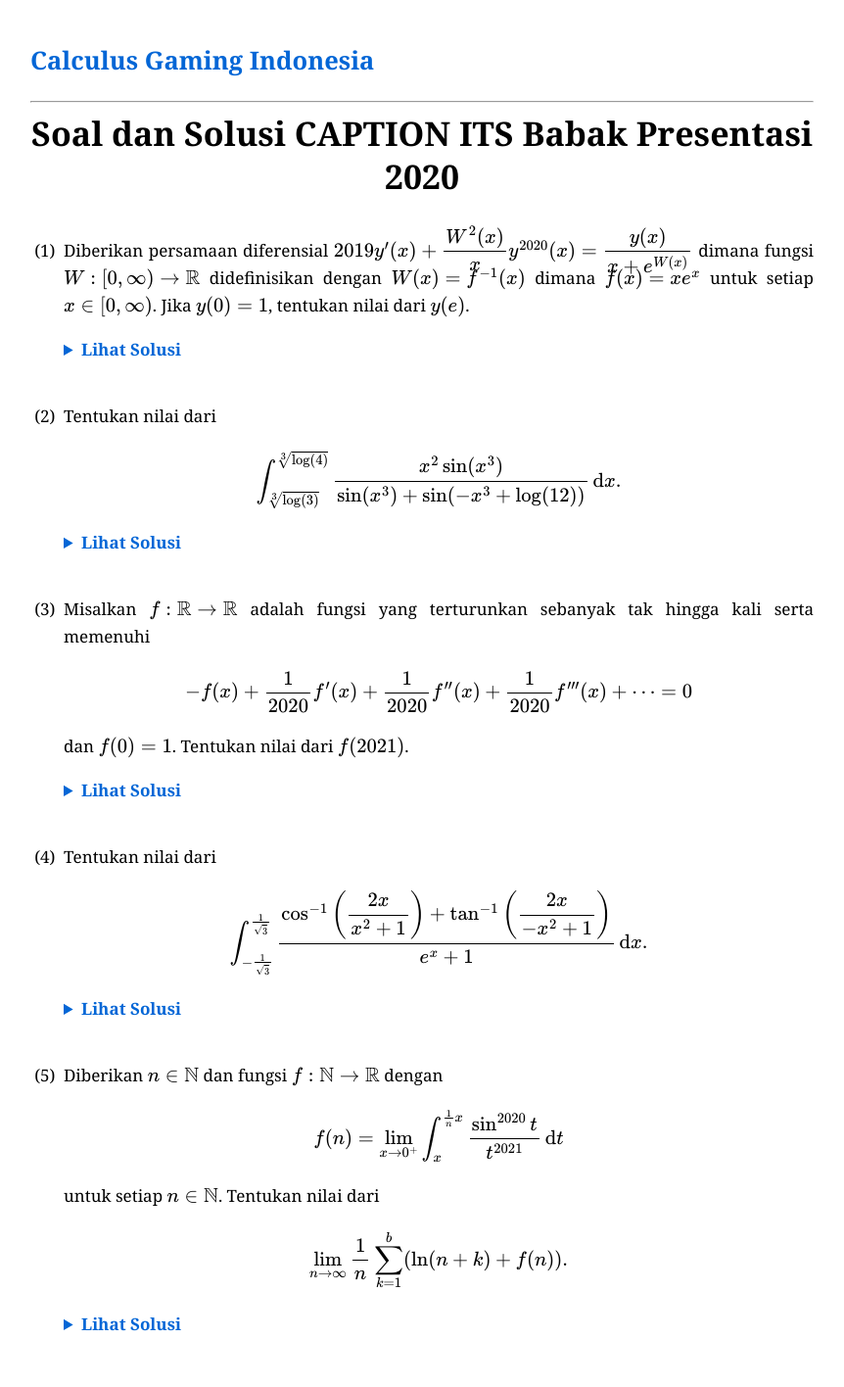
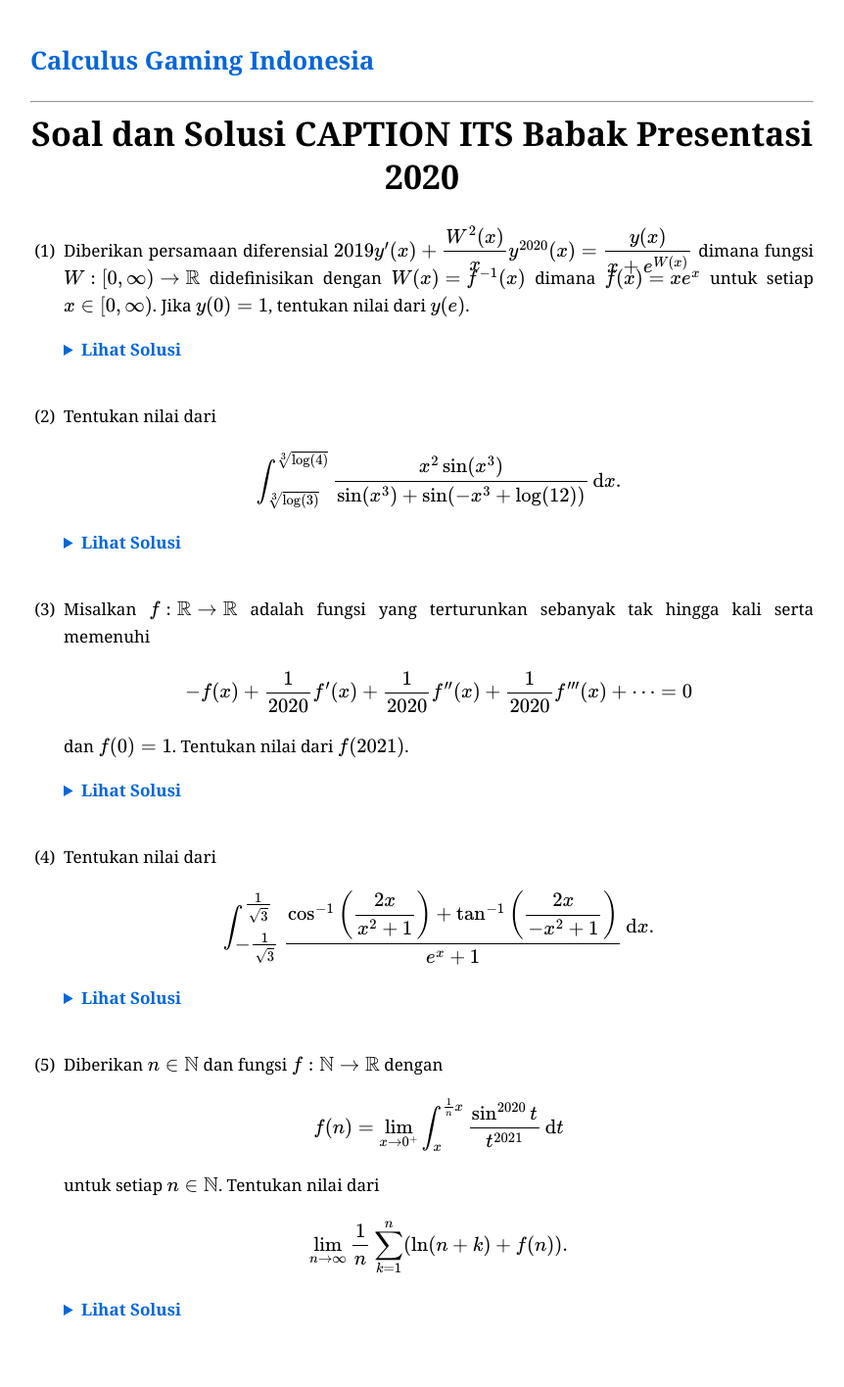
Before and after one commit to calculusgamingindonesia/calculusgamingindonesia.github.io, a Jekyll site: the page built from _posts/2026-07-03-caption-its-pre-2020.md, in a window 1280 px wide. Shown: the whole page at 98% size, without its empty margins (209-1071 px from the left). Built offline with Jekyll 4.4.1, drawn with Linux system fonts in a browser that asks for light colours; some web fonts are replaced.

Commit message:
Update 2026-07-03-caption-its-pre-2020.md

```diff
--- a/_posts/2026-07-03-caption-its-pre-2020.md
+++ b/_posts/2026-07-03-caption-its-pre-2020.md
@@ -36,7 +36,7 @@
 
 4. Tentukan nilai dari
 
-   $$\int_{-\frac{1}{\sqrt{3}}}^{\frac{1}{\sqrt{3}}}\dfrac{\cos^{-1}\bigg(\dfrac{2x}{x^2+1}\bigg)+\tan^{-1}\bigg(\dfrac{2x}{-x^2+1}\bigg)}{e^x+1}\,\mathrm{d}x.$$
+   $$\int_{\textstyle-\frac{1}{\sqrt{3}}}^{\textstyle\frac{1}{\sqrt{3}}}\begin{matrix}\dfrac{\cos^{-1}\bigg(\dfrac{2x}{x^2+1}\bigg)+\tan^{-1}\bigg(\dfrac{2x}{-x^2+1}\bigg)}{e^x+1}\end{matrix}\,\mathrm{d}x.$$
 
    <details><summary>Lihat Solusi</summary><div class="kotak-solusi" markdown="1">
    Solusi diserahkan kepada pembaca sebagai latihan.
@@ -48,7 +48,7 @@
 
    untuk setiap $n\in\mathbb{N}$. Tentukan nilai dari
 
-   $$\lim_{n\to\infty}\dfrac{1}{n}\sum_{k=1}^b(\ln(n+k)+f(n)).$$
+   $$\lim_{n\to\infty}\dfrac{1}{n}\sum_{k=1}^n(\ln(n+k)+f(n)).$$
 
    <details><summary>Lihat Solusi</summary><div class="kotak-solusi" markdown="1">
    Solusi diserahkan kepada pembaca sebagai latihan.
```
